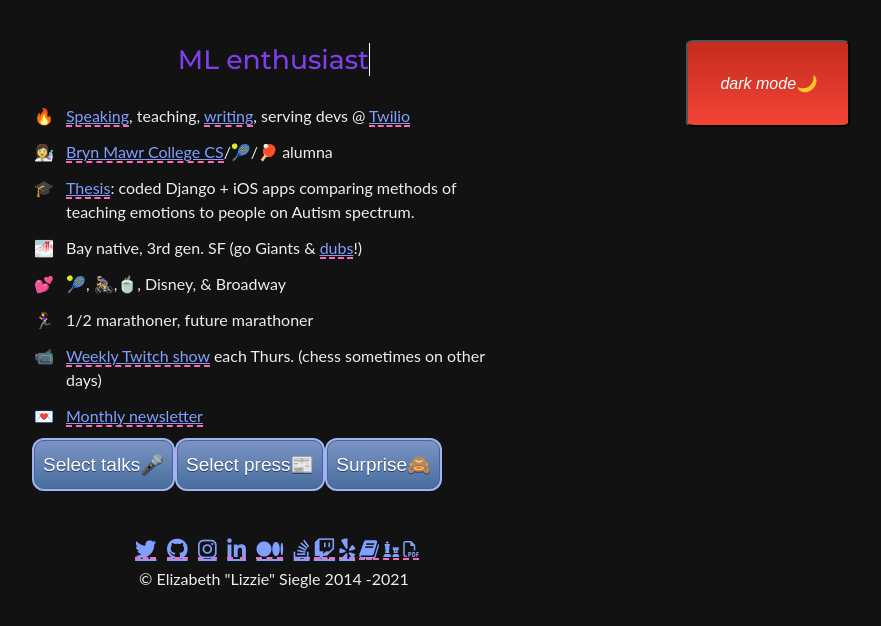
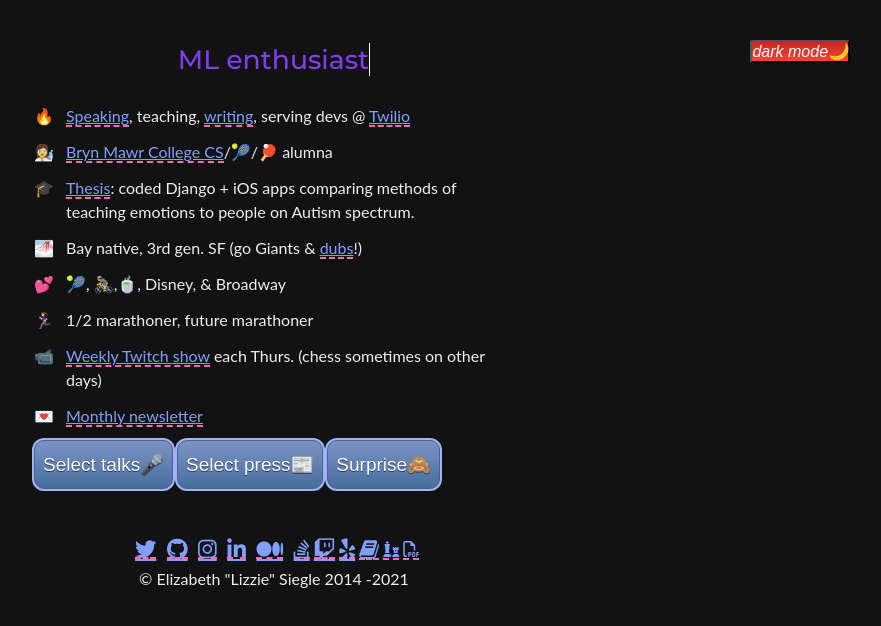
Before and after one commit to elizabethsiegle/elizabethsiegle.github.io, a plain HTML site: page index.html in a window 1280 px wide. Shown: the whole page, without its empty margins (366-1247 px from the left). Drawn offline with nearby package versions, Linux system fonts and the light colour scheme; a script that the page names is missing.

Commit message:
wtaf is css padding p2

```diff
--- a/css/style.css
+++ b/css/style.css
@@ -225,7 +225,7 @@ body.dark-theme a {
   font-family:Arial;
   font-size:16px;
   font-style:italic;
-  padding:2.5%;
+  padding:-2.5%;
   text-decoration:none;
   text-shadow:4% #810e05;
 }
```
